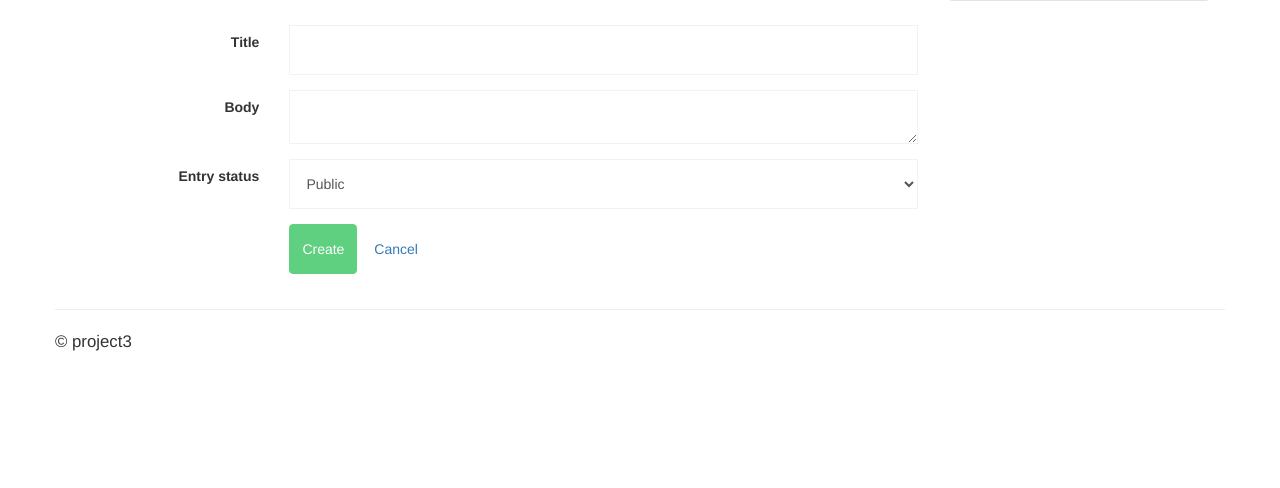
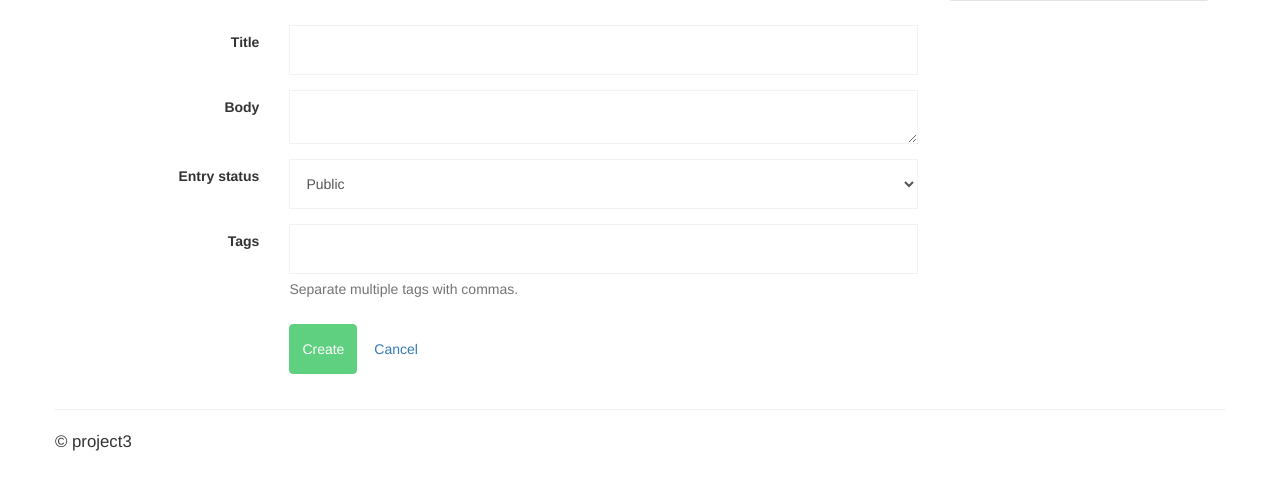
Before and after one commit to thesanks/project3, a Flask app: page /entries/create/ in a window 1280 px wide. Shown: the part 843-1331 px from the top of the page. Before the commit the page ends 1194 px from the top, so only its background shows below. Run offline with Flask 2, Linux system fonts and the light colour scheme; some libraries are stand-ins or nearby versions.

Commit message:
sorted tag form/model to take multiple tags

```diff
--- a/entries/forms.py
+++ b/entries/forms.py
@@ -1,7 +1,37 @@
 import wtforms
 from wtforms.validators import DataRequired
-from models import Entry
+from models import Entry, Tag
 
+class TagField(wtforms.StringField):
+    def _value(self):
+        if self.data:
+            # return as a comma-separated list.
+            return ', '.join([tag.name for tag in self.data])
+        return ''
+
+    def get_tags_from_string(self, tag_string):
+        raw_tags = tag_string.split(',')
+
+        # Filter out empty tag names.
+        tag_names = [name.strip() for name in raw_tags if name.strip()]
+
+        # Query and retrieve any tags already saved.
+        existing_tags = Tag.query.filter(Tag.name.in_(tag_names))
+
+        # Which tag names are new?
+        new_names = set(tag_names) - set([tag.name for tag in existing_tags])
+
+        # Create list of unsaved Tag instances for  new tags.
+        new_tags = [Tag(name=name) for name in new_names]
+
+        # Return all existing tags + all new, unsaved tags.
+        return list(existing_tags) + new_tags
+
+    def process_formdata(self, valuelist):
+        if valuelist:
+            self.data = self.get_tags_from_string(valuelist[0])
+        else:
+            self.data = []
 
 class EntryForm(wtforms.Form):
     title = wtforms.StringField('Title', validators=[DataRequired()])
@@ -9,6 +39,7 @@ class EntryForm(wtforms.Form):
     status = wtforms.SelectField('Entry status', choices=(
             (Entry.STATUS_PUBLIC, 'Public'),
             (Entry.STATUS_DRAFT,  'Draft')), coerce=int)
+    tags = TagField('Tags', description='Separate multiple tags with commas.')
 
     def save_entry(self, entry):
         self.populate_obj(entry)
--- a/entries/templates/macros/form_field.html
+++ b/entries/templates/macros/form_field.html
@@ -5,6 +5,7 @@
       {{ field(class='form-control', **kwargs) }}
       {# # maybe replace  #}
       {% if field.errors %}<span class="glyphicon glyphicon-warning-sign form-control-feedback"></span>{% endif %}
+      {% if field.description %}<span class="help-block">{{ field.description|safe }}</span>{% endif %}
       {% for error in field.errors %}<span class="help-block">{{ error }}</span>{% endfor %}
     </div>
   </div>
```
